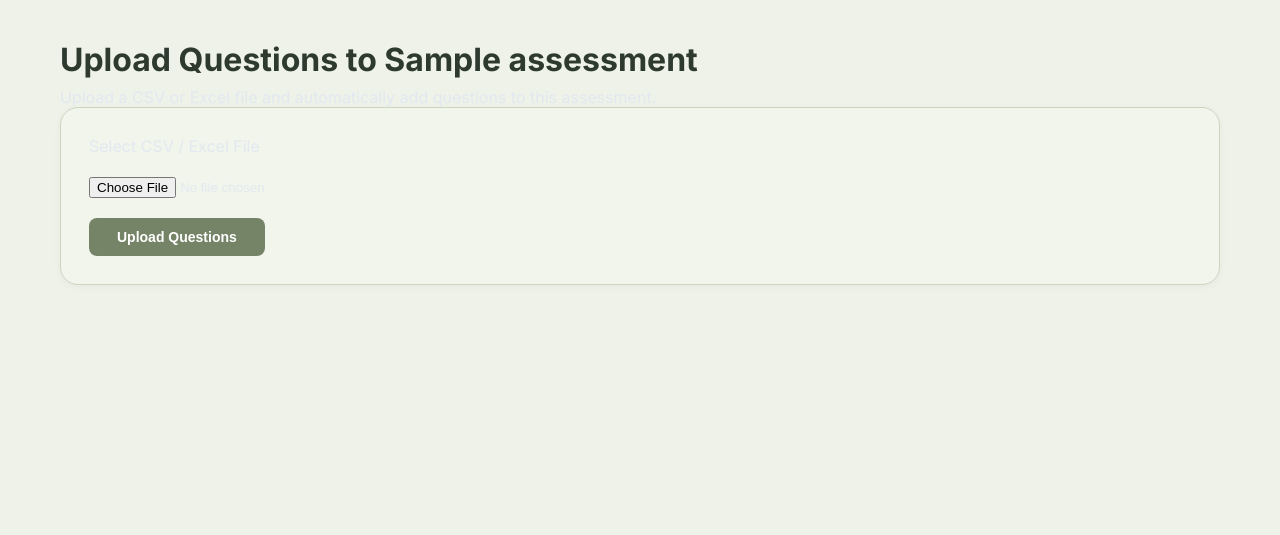
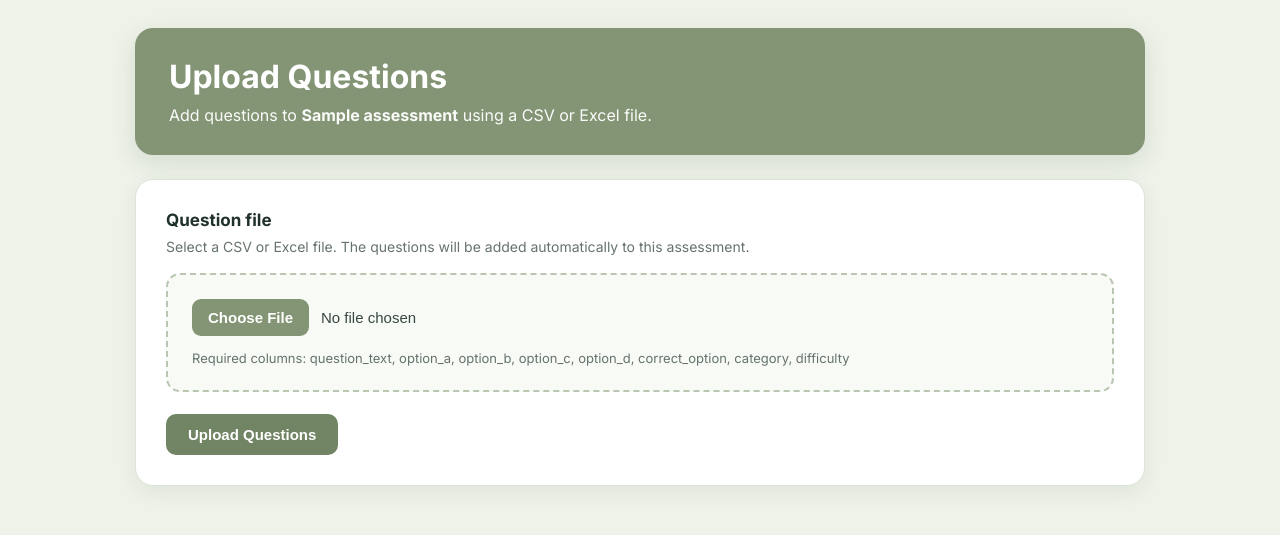
Before and after one commit to sunidhinagvekar01/recruitment-assessment-platform, a Flask app: template templates/upload_assessment_questions.html in a window 1280 px wide. Shown: the top 535 px of the page. Run offline with Flask 3, Linux system fonts and the light colour scheme; the template is opened without the code that fills it: most values are stand-ins (such as "Sample title", 1, 10 or a date in 2020).

Commit message:
Fix question upload UI

```diff
--- a/templates/upload_assessment_questions.html
+++ b/templates/upload_assessment_questions.html
@@ -3,51 +3,185 @@
 {% block title %}Upload Questions{% endblock %}
 
 {% block content %}
-<div class="container">
+<style>
+    .upload-page {
+        max-width: 1050px;
+        margin: 0 auto;
+        padding: 28px 20px 50px;
+        color: #20302b;
+    }
 
-    <h1 class="page-title">
-        Upload Questions to {{ assessment.title }}
-    </h1>
+    .upload-hero {
+        background: #839575;
+        border-radius: 18px;
+        padding: 30px 34px;
+        margin-bottom: 24px;
+        color: #ffffff !important;
+        box-shadow: 0 8px 24px rgba(50, 70, 55, 0.12);
+    }
 
-    <p>
-        Upload a CSV or Excel file and automatically add questions to this assessment.
-    </p>
+    .upload-hero h1,
+    .upload-hero p {
+        color: #ffffff !important;
+        margin: 0;
+    }
+
+    .upload-hero h1 {
+        font-size: 32px;
+        line-height: 1.2;
+        margin-bottom: 9px;
+    }
+
+    .upload-hero p {
+        font-size: 16px;
+        opacity: 0.96;
+    }
+
+    .upload-card {
+        background: #ffffff;
+        border: 1px solid #dce4d8;
+        border-radius: 18px;
+        padding: 30px;
+        box-shadow: 0 6px 20px rgba(40, 55, 45, 0.07);
+    }
+
+    .upload-label {
+        display: block;
+        color: #20302b !important;
+        font-size: 17px;
+        font-weight: 700;
+        margin-bottom: 8px;
+    }
+
+    .upload-help {
+        color: #66736d !important;
+        font-size: 14px;
+        margin: 0 0 18px;
+    }
+
+    .file-box {
+        border: 2px dashed #b8c6b2;
+        border-radius: 14px;
+        padding: 24px;
+        background: #f8faf6;
+    }
+
+    .file-box input[type="file"] {
+        width: 100%;
+        color: #394842;
+        font-size: 15px;
+    }
+
+    .file-box input[type="file"]::file-selector-button {
+        border: 0;
+        border-radius: 9px;
+        padding: 10px 16px;
+        margin-right: 12px;
+        background: #839575;
+        color: #ffffff;
+        font-weight: 700;
+        cursor: pointer;
+    }
+
+    .upload-actions {
+        margin-top: 22px;
+        display: flex;
+        gap: 12px;
+        align-items: center;
+        flex-wrap: wrap;
+    }
+
+    .upload-btn {
+        border: 0;
+        border-radius: 10px;
+        padding: 12px 22px;
+        background: #718463;
+        color: #ffffff !important;
+        font-size: 15px;
+        font-weight: 700;
+        cursor: pointer;
+    }
+
+    .upload-btn:hover {
+        background: #607452;
+    }
+
+    .success-box {
+        background: #e9f8ec;
+        border: 1px solid #9ed4a8;
+        color: #176329 !important;
+        border-radius: 12px;
+        padding: 13px 16px;
+        margin-bottom: 20px;
+        font-weight: 700;
+    }
+
+    .format-note {
+        color: #66736d !important;
+        font-size: 13px;
+        margin-top: 14px;
+    }
+</style>
+
+<div class="upload-page">
+
+    <div class="upload-hero">
+        <h1>Upload Questions</h1>
+        <p>
+            Add questions to <strong>{{ assessment.title }}</strong>
+            using a CSV or Excel file.
+        </p>
+    </div>
+
     {% if success %}
-    <div class="alert-success">
-        {{ success }}
+    <div class="success-box">
+        ✓ {{ success }}
     </div>
     {% endif %}
 
-    <div class="card">
+    <div class="upload-card">
 
-        <form method="POST"
-              enctype="multipart/form-data">
+        <form method="POST" enctype="multipart/form-data">
 
-            <div style="margin-bottom:20px">
+            <label class="upload-label" for="question-file">
+                Question file
+            </label>
 
-                <label>Select CSV / Excel File</label>
+            <p class="upload-help">
+                Select a CSV or Excel file. The questions will be added
+                automatically to this assessment.
+            </p>
 
-                <br><br>
+            <div class="file-box">
 
                 <input
+                    id="question-file"
                     type="file"
                     name="file"
-                    accept=".csv,.xlsx"
+                    accept=".csv,.xlsx,.xls"
                     required
                 >
 
+                <div class="format-note">
+                    Required columns:
+                    question_text, option_a, option_b, option_c,
+                    option_d, correct_option, category, difficulty
+                </div>
+
             </div>
 
-            <button type="submit"
-                    class="btn btn-primary">
+            <div class="upload-actions">
 
-                Upload Questions
+                <button type="submit" class="upload-btn">
+                    Upload Questions
+                </button>
 
-            </button>
+            </div>
 
         </form>
 
     </div>
 
 </div>
+
 {% endblock %}
```
